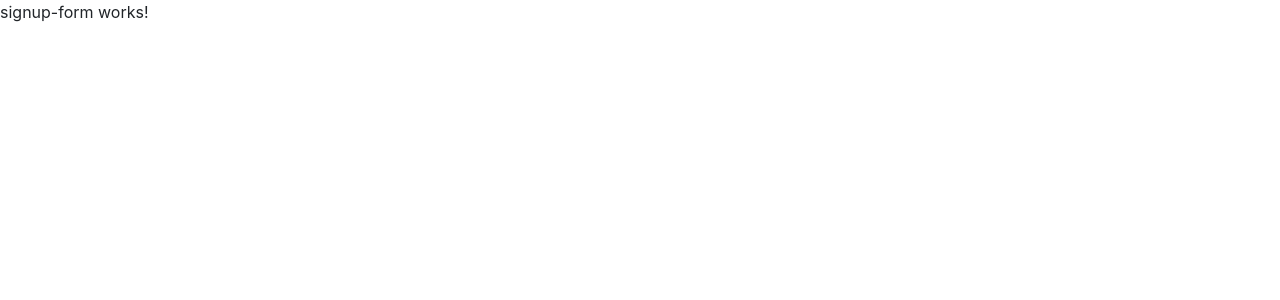
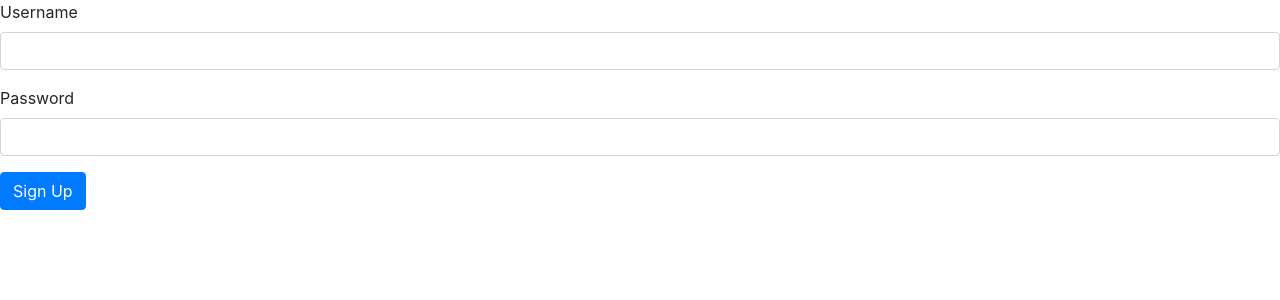
Before and after one commit to mohkhoirularifin/Pemrograman-Web-Lanjut, an Angular app in the folder Praktikum8/: page / in a window 1280 px wide. Shown: the top 300 px of the page. Built offline with nearby package versions, Linux system fonts and the light colour scheme.

Commit message:
Update signup-form.component.html

```diff
--- a/Praktikum8/src/app/signup-form/signup-form.component.html
+++ b/Praktikum8/src/app/signup-form/signup-form.component.html
@@ -1,3 +1,17 @@
-<p>
-  signup-form works!
-</p>
+<form>
+  <div class="form-group">
+    <label for="username">Username</label>
+    <input
+    id="username"
+    type="text"
+    class="form-control">
+  </div>
+  <div class="form-group">
+    <label for="password">Password</label>
+    <input
+    id="password"
+    type="text"
+    class="form-control">
+  </div>
+  <button class="btn btn-primary" type="submit">Sign Up</button>
+</form>
```
